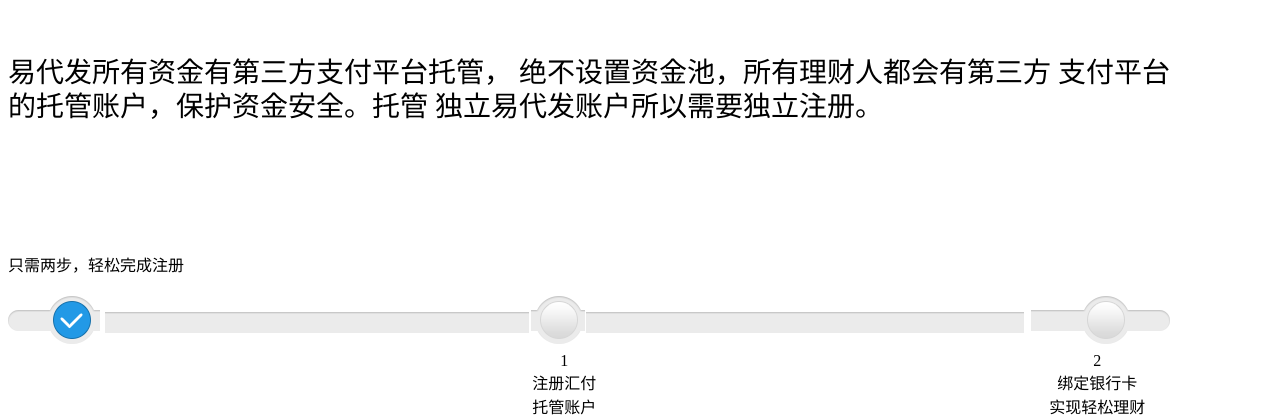
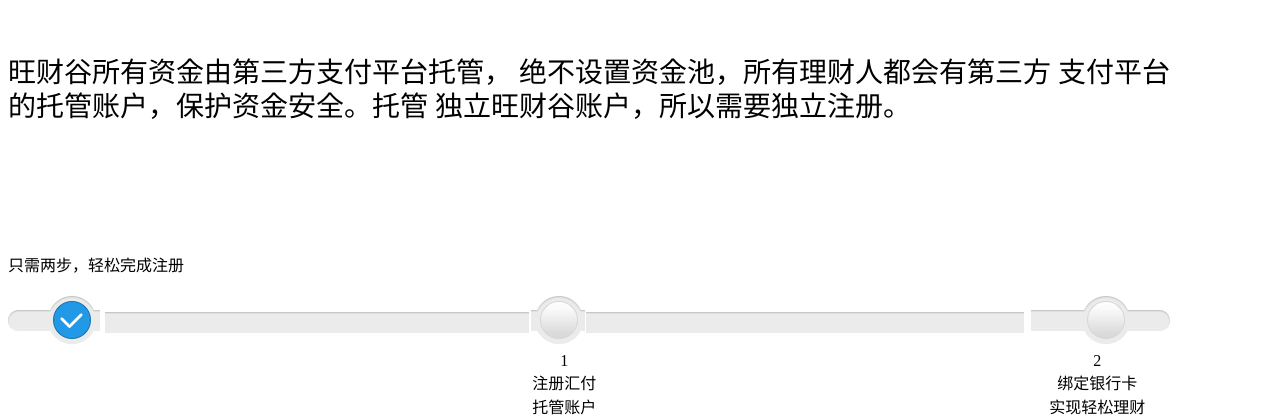
Before and after one commit to braineast/wcg, a Yii app: template frontend/views/site/cnpnr/open.php in a window 1280 px wide. Shown: the top 420 px of the page. Run offline with PHP 8.4 and a stand-in for Yii, Linux system fonts and the light colour scheme; the template is opened without the code that fills it, so the values that code supplies are empty; some libraries are stand-ins or nearby versions.

Commit message:
change company name to 旺财谷

```diff
--- a/frontend/views/site/cnpnr/open.php
+++ b/frontend/views/site/cnpnr/open.php
@@ -10,10 +10,10 @@
     <div class="in_list" style=" width:92%">
         <table cellpadding="0" cellspacing="0" width="100%" style="padding-bottom:120px; padding-top:20px">
             <tbody><tr>
-                <td width="13%" class="p_text"><p style=" font-size:28px; height:30px; line-height:34px;">易代发所有资金有第三方支付平台托管，
+                <td width="13%" class="p_text"><p style=" font-size:28px; height:30px; line-height:34px;">旺财谷所有资金由第三方支付平台托管，
                         绝不设置资金池，所有理财人都会有第三方
                         支付平台的托管账户，保护资金安全。托管
-                        独立易代发账户所以需要独立注册。</p></td>
+                        独立旺财谷账户，所以需要独立注册。</p></td>
             </tr>
             </tbody></table>
         <table class="" cellpadding="0" cellspacing="0" width="100%" style="">
```
